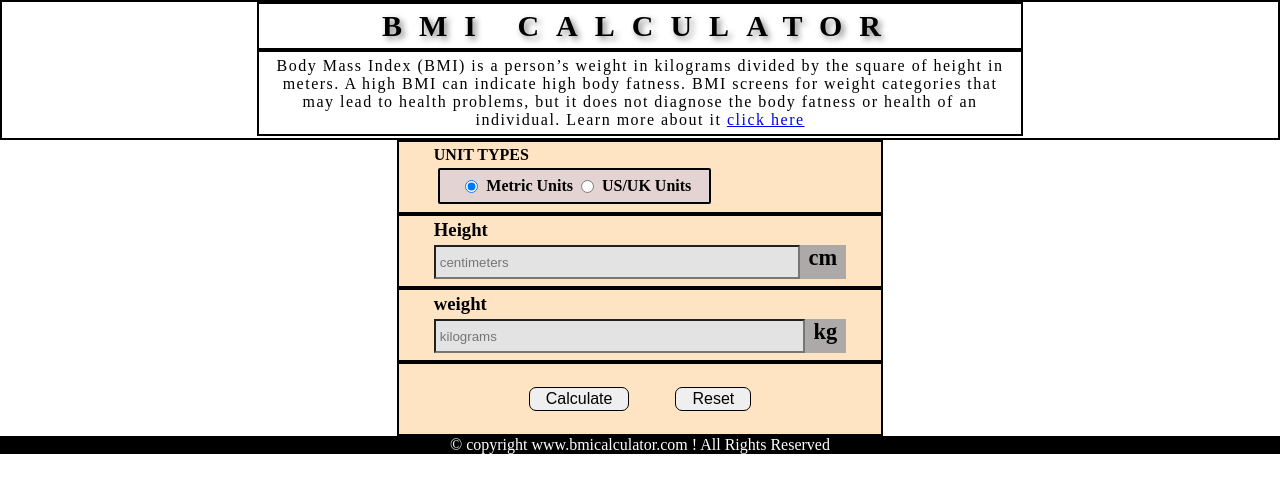
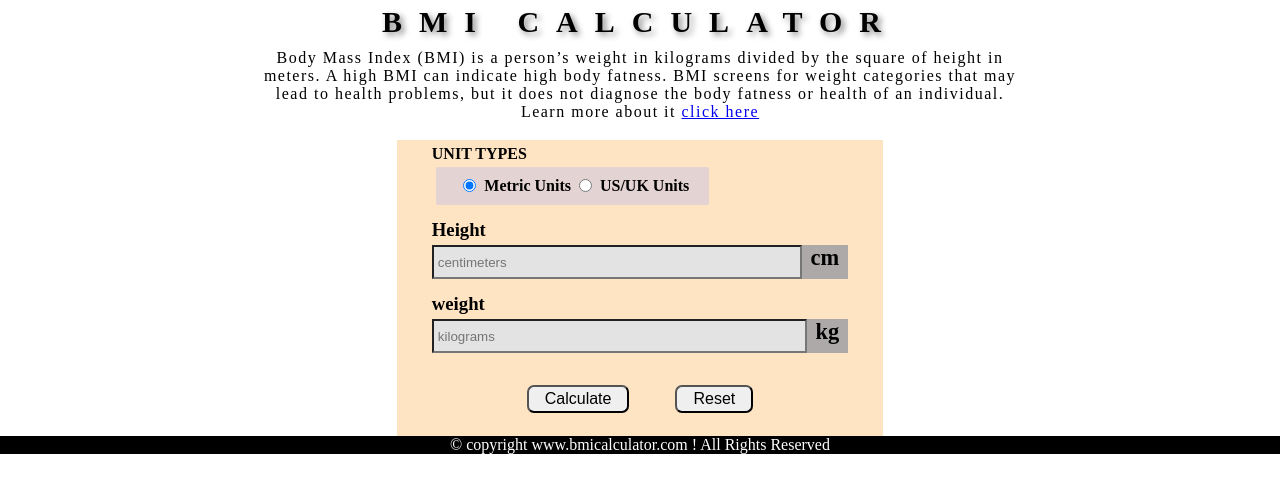
Before and after one commit to ankita022-1/BMI-Calculator, a plain HTML site: page index.html in a window 1280 px wide. Drawn offline with Linux system fonts and the light colour scheme.

Commit message:
first commit

```diff
--- a/style.css
+++ b/style.css
@@ -7,13 +7,13 @@
 
 /*----------------------------------------------------- header ----------------------------------------------*/
 header {
-    border: 2px solid black;
+    /* border: 2px solid black; */
     height: 140px;
     width: 100%;
 }
 
 .h_primary_class {
-    border: 2px solid black;
+    /* border: 2px solid black; */
     width: 60%;
     padding: 5px;
     display: flex;
@@ -35,7 +35,7 @@ header {
 
 /*----------------------------------------------------- section ----------------------------------------------*/
 .s_primary_class {
-    border: 2px solid black;
+    /* border: 2px solid black; */
     height: 74px;
     width: 38%;
     display: flex;
@@ -58,7 +58,7 @@ header {
     display: flex;
     justify-content: center;
     align-items: center;
-    border: 2px solid black;
+    /* border: 2px solid black; */
     border-radius: 2px;
     padding: 3px;
     margin: 4px;
@@ -126,7 +126,7 @@ header {
     font-size: 16px;
     padding: 0px 16px;
     border-radius: 7px;
-    border: 1px solid black;
+    /* border: 1px solid black; */
 }
 
 #box4 input:hover {
```
Also changed, not shown: index.html (renamed from home.html).
